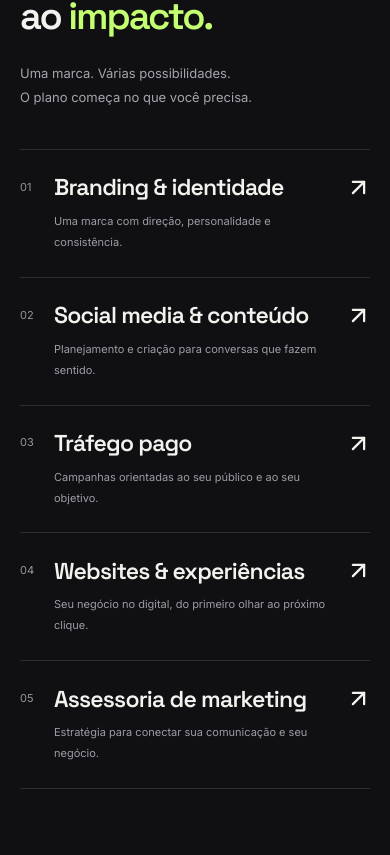
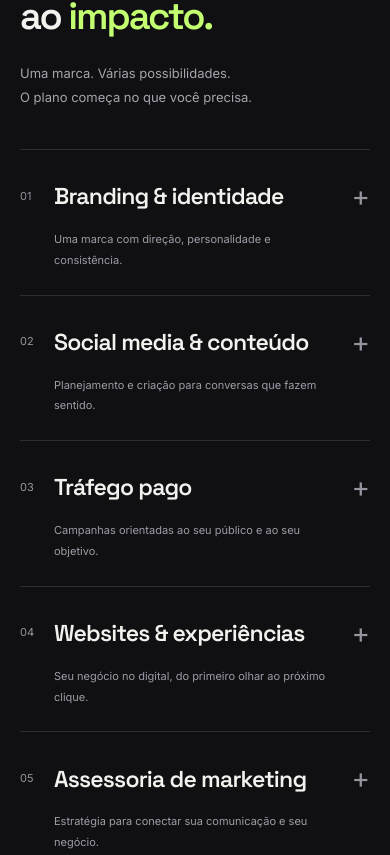
Before and after one commit to plataformadoispontozero/DoisPontoZero, a React (Vite) app: page / in a window 390 px wide. Shown: the part 3709-4564 px from the top of the page. Built offline with nearby package versions, Linux system fonts and the light colour scheme; no server answers; the database is empty.

Commit message:
feat: explain service deliverables in expandable sections

```diff
--- a/src/features/public-site/PublicSitePage.tsx
+++ b/src/features/public-site/PublicSitePage.tsx
@@ -308,15 +308,22 @@ export function PublicSitePage() {
           </div>
           <div className="dz-service-list">
             {siteServices.map((s) => (
-              <Link
-                key={s.number}
-                to={`/brief?service=${encodeURIComponent(s.name)}`}
-              >
-                <span>{s.number}</span>
-                <h3>{s.name}</h3>
-                <p>{s.detail}</p>
-                <ArrowUpRight size={27} />
-              </Link>
+              <details key={s.number} className="dz-service">
+                <summary>
+                  <span>{s.number}</span>
+                  <h3>{s.name}</h3>
+                  <p>{s.detail}</p>
+                  <span className="dz-service-toggle" aria-hidden="true">+</span>
+                </summary>
+                <div className="dz-service-description">
+                  <div><h4>O que fazemos</h4><p>{s.explanation}</p></div>
+                  <div><h4>O que pode ser entregue</h4><p>{s.delivery}</p></div>
+                  <p className="dz-service-scope">As entregas são definidas na proposta, conforme o seu objetivo e o escopo contratado.</p>
+                  <Link className="dz-text-link" to={`/brief?service=${encodeURIComponent(s.name)}`}>
+                    Solicitar briefing de {s.name} <ArrowUpRight size={18} />
+                  </Link>
+                </div>
+              </details>
             ))}
           </div>
         </section>
--- a/src/features/public-site/public-site.css
+++ b/src/features/public-site/public-site.css
@@ -605,7 +605,7 @@
   margin-top: 55px;
   border-top: 1px solid #ffffff20;
 }
-.dz-service-list > a {
+.dz-service-list > details > summary {
   display: grid;
   grid-template-columns: 45px 1.15fr 1fr 30px;
   gap: 22px;
@@ -614,10 +614,10 @@
   border-bottom: 1px solid #ffffff20;
   transition: color 0.2s;
 }
-.dz-service-list > a:hover {
+.dz-service-list > details > summary:hover {
   color: var(--dz-lime);
 }
-.dz-service-list > a > span {
+.dz-service-list > details > summary > span {
   font-size: 11px;
   color: #94949e;
 }
@@ -1349,18 +1349,18 @@
   .dz-service-list {
     margin-top: 35px;
   }
-  .dz-service-list > a {
+  .dz-service-list > details > summary {
     grid-template-columns: 24px 1fr 25px;
     gap: 10px;
     padding: 24px 0;
   }
-  .dz-service-list > a > p {
+  .dz-service-list > details > summary > p {
     grid-column: 2;
     grid-row: 2;
     max-width: 100%;
     font-size: 11px;
   }
-  .dz-service-list > a > svg {
+  .dz-service-list > details > summary > svg {
     grid-column: 3;
     grid-row: 1;
   }
@@ -1505,3 +1505,15 @@
 .dz-team-heading h2 { font-size: clamp(32px, 4vw, 56px); }
 .dz-team-placeholder { flex-direction: column; gap: 18px; background: radial-gradient(ellipse at top, #353042, #1c1b22); border: 1px solid #ffffff12; }
 .dz-team-placeholder span { font-size: 12px; letter-spacing: .08em; color: #aaa8b3; }
+
+.dz-service { border-bottom: 1px solid #ffffff20; }
+.dz-service-list > details > summary { cursor: pointer; list-style: none; border-bottom: 0; }
+.dz-service summary::-webkit-details-marker { display: none; }
+.dz-service[open] summary { color: var(--dz-lime); }
+.dz-service-toggle { font-size: 28px !important; justify-self: end; }
+.dz-service[open] .dz-service-toggle { transform: rotate(45deg); }
+.dz-service-description { padding: 0 45px 35px 67px; display: grid; grid-template-columns: 1fr 1fr; gap: 24px; }
+.dz-service-description h4 { margin: 0 0 10px; font-size: 15px; color: var(--dz-lime); }
+.dz-service-description p { max-width: none; font-size: 14px; }
+.dz-service-scope, .dz-service-description > a { grid-column: 1 / -1; }
+@media(max-width:767px) { .dz-service-description { padding: 0 0 28px 34px; grid-template-columns: 1fr; gap: 20px; } .dz-service-toggle { grid-column: 3; grid-row: 1; } }
--- a/src/features/public-site/siteContent.ts
+++ b/src/features/public-site/siteContent.ts
@@ -166,26 +166,36 @@ export const siteServices = [
     name: "Branding & identidade",
     detail: "Uma marca com direção, personalidade e consistência.",
     number: "01",
+    explanation: "Definimos como sua marca se posiciona, se apresenta e é reconhecida.",
+    delivery: "Diagnóstico e posicionamento; identidade visual e logotipo; paleta, tipografia e guia de aplicação.",
   },
   {
     name: "Social media & conteúdo",
     detail: "Planejamento e criação para conversas que fazem sentido.",
     number: "02",
+    explanation: "Planejamos e produzimos conteúdo para comunicar sua marca nas redes sociais.",
+    delivery: "Calendário editorial; textos e peças para posts; roteiros para vídeos; acompanhamento de conteúdo.",
   },
   {
     name: "Tráfego pago",
     detail: "Campanhas orientadas ao seu público e ao seu objetivo.",
     number: "03",
+    explanation: "Planejamos anúncios para alcançar o público adequado e acompanhar oportunidades de negócio.",
+    delivery: "Planejamento de campanhas; configuração de anúncios; acompanhamento de indicadores; relatórios e ajustes.",
   },
   {
     name: "Websites & experiências",
     detail: "Seu negócio no digital, do primeiro olhar ao próximo clique.",
     number: "04",
+    explanation: "Criamos páginas que apresentam sua empresa e facilitam o contato em computadores e celulares.",
+    delivery: "Site institucional ou landing page; layout responsivo; formulários e integrações definidos no projeto; publicação.",
   },
   {
     name: "Assessoria de marketing",
     detail: "Estratégia para conectar sua comunicação e seu negócio.",
     number: "05",
+    explanation: "Organizamos as ações de marketing para conectar objetivos, comunicação e execução.",
+    delivery: "Diagnóstico; plano de ação; orientação de campanhas e canais; reuniões de acompanhamento e indicadores.",
   },
 ];
 export function safeMediaUrl(value: string) {
```
Also changed, not shown: 1 other file (tests, documents, lock files or other folders).
